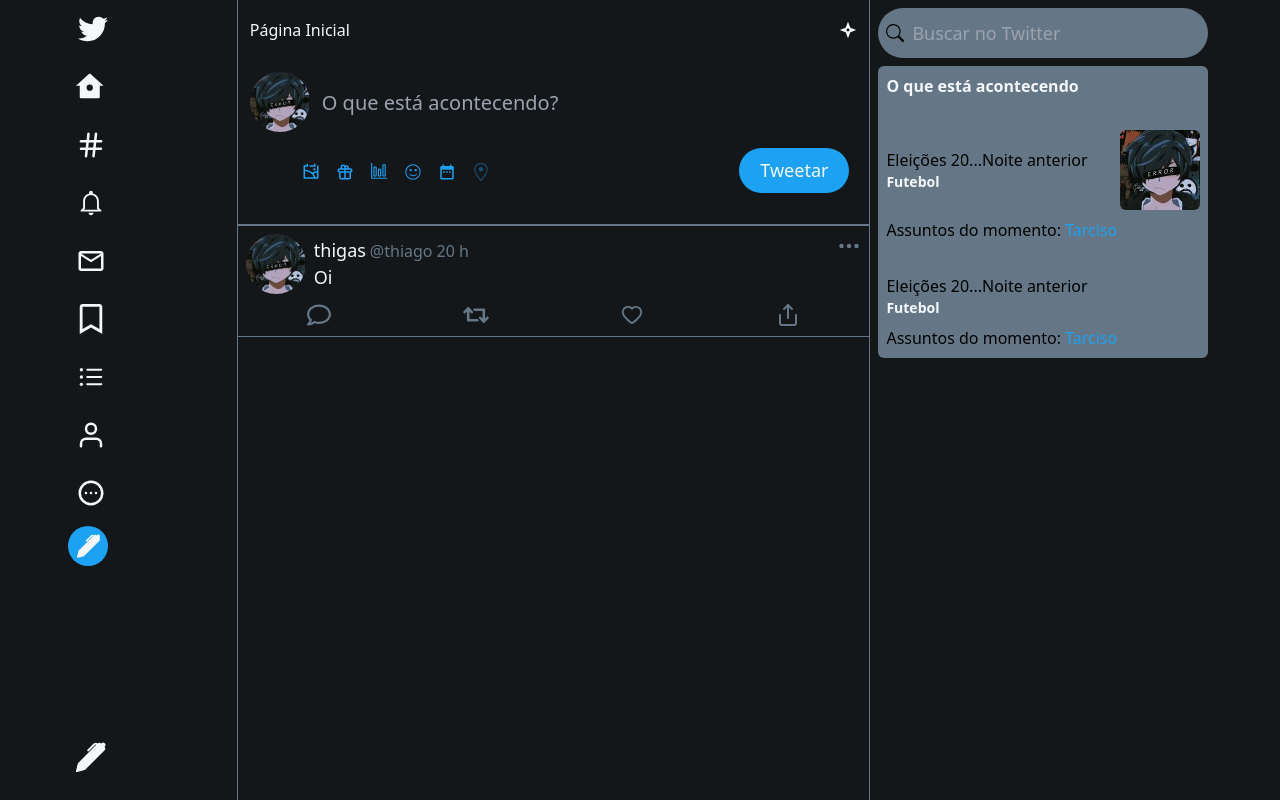
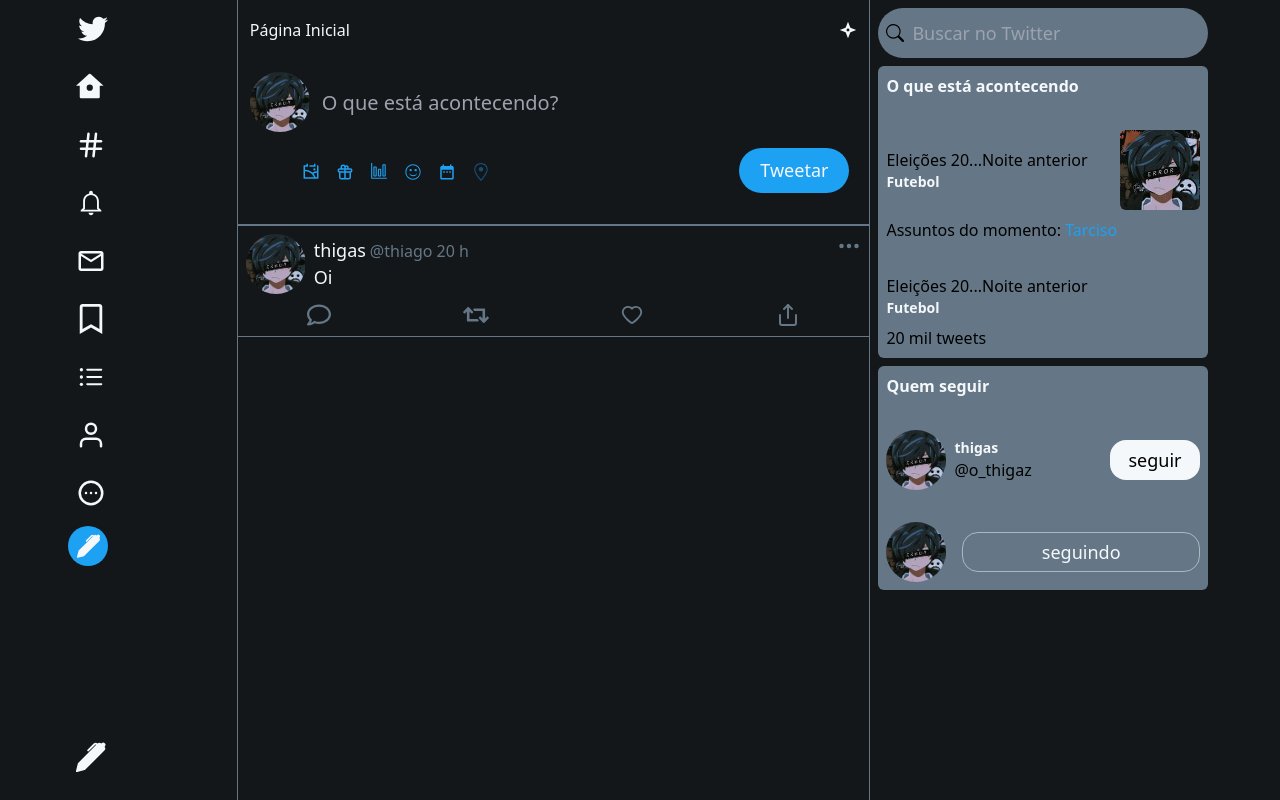
Before and after one commit to constThiagoSilva/twitter-clone, a React (Vite) app: page / in a window 1280 px wide. Built offline with nearby package versions, Linux system fonts and the light colour scheme.

Commit message:
feat: finiish sidebar

```diff
--- a/src/components/WhatHappeningSideBar/index.tsx
+++ b/src/components/WhatHappeningSideBar/index.tsx
@@ -1,69 +1,107 @@
-import {BsSearch as SearchIcon} from 'react-icons/bs'
+import { BsSearch as SearchIcon } from "react-icons/bs";
 import { BsThreeDots as DotsIcon } from "react-icons/bs";
 
-import ProfileImage from '../../assets/profile.jpeg'
+import ProfileImage from "../../assets/profile.jpeg";
 
 export const WhatHappeningSideBar = () => {
   return (
     <div className="hidden lg:flex h-full w-[30%] items-center flex-col p-2">
       <div className="w-full h-[50px] rounded-full bg-gray-600 flex items-center  p-2">
         <div>
-                    <SearchIcon className='text-[18px] font-light'/>
+          <SearchIcon className="text-[18px] font-light" />
         </div>
-                <input type="text" placeholder="Buscar no Twitter" className="w-[90%] bg-gray-600 placeholder:font-light focus:outline-none text-[18px] ml-2 text-white"/>
+        <input
+          type="text"
+          placeholder="Buscar no Twitter"
+          className="w-[90%] bg-gray-600 placeholder:font-light focus:outline-none text-[18px] ml-2 text-white"
+        />
       </div>
 
-            <div className='w-full mt-2 bg-gray-600 rounded-md flex flex-col '>
-                <h2 className='font-bold text-white p-2'>O que está acontecendo</h2>
+      <section className="w-full mt-2 bg-gray-600 rounded-md flex flex-col ">
+        <h2 className="font-bold text-white p-2">O que está acontecendo</h2>
 
-                <div className='mt-4 hover:bg-gray-400 transition-all p-2'>
-                    <div className='w-full cursor-pointer flex items-center '>
-                        <div className='w-full flex-1 flex flex-col'>
-                            <div className='flex items-center'>
-                                <span className='font-thin text-[16px]'>
-                                Eleições 20...
-                                </span>
-                                <span className='font-thin text-[16px]'>
-                                    Noite anterior
-                                </span>
+        <div className="mt-4 hover:bg-gray-400 transition-all p-2">
+          <div className="w-full cursor-pointer flex items-center ">
+            <div className="w-full flex-1 flex flex-col">
+              <div className="flex items-center">
+                <span className="font-thin text-[16px]">Eleições 20...</span>
+                <span className="font-thin text-[16px]">Noite anterior</span>
               </div>
-                            <p className='text-sm text-white font-bold'>
-                                Futebol
-                            </p>
+              <p className="text-sm text-white font-bold">Futebol</p>
             </div>
-                        <div className='h-[80px] w-[80px] rounded-md overflow-hidden'>
-                            <img src={ProfileImage} alt="news image" className='w-full h-full'/>
+            <div className="h-[80px] w-[80px] rounded-md overflow-hidden">
+              <img
+                src={ProfileImage}
+                alt="news image"
+                className="w-full h-full"
+              />
             </div>
           </div>
-                    <div className='w-full text-[16px] mt-2 font-thin'>
-                        <span>Assuntos do momento: <strong className='text-blue-500 font-thin'>Tarciso</strong></span>
+          <div className="w-full text-[16px] mt-2 font-thin">
+            <span>
+              Assuntos do momento:{" "}
+              <strong className="text-blue-500 font-thin">Tarciso</strong>
+            </span>
           </div>
         </div>
 
-                <div className='mt-4 hover:bg-gray-400 transition-all p-2 overflow-hidden'>
-                    <div className='w-full cursor-pointer flex items-center '>
-                        <div className='w-full flex-1 flex flex-col'>
-                            <div className='flex items-center'>
-                                <span className='font-thin text-[16px]'>
-                                Eleições 20...
-                                </span>
-                                <span className='font-thin text-[16px]'>
-                                    Noite anterior
-                                </span>
+        <div className="mt-4 hover:bg-gray-400 transition-all p-2 overflow-hidden">
+          <div className="w-full cursor-pointer flex items-center ">
+            <div className="w-full flex-1 flex flex-col">
+              <div className="flex items-center">
+                <span className="font-thin text-[16px]">Eleições 20...</span>
+                <span className="font-thin text-[16px]">Noite anterior</span>
               </div>
-                            <p className='text-sm text-white font-bold'>
-                                Futebol
-                            </p>
+              <p className="text-sm text-white font-bold">Futebol</p>
             </div>
             <div>
               <DotsIcon className="text-gray-600 text-[24px] cursor-pointer" />
             </div>
           </div>
-                    <div className='w-full text-[16px] mt-2 font-thin'>
-                        <span>Assuntos do momento: <strong className='text-blue-500 font-thin'>Tarciso</strong></span>
+          <div className="w-full text-[16px] mt-2 font-thin">
+            <span>20 mil tweets</span>
           </div>
         </div>
+      </section>
+
+      <section className="w-full mt-2 bg-gray-600 rounded-md flex flex-col ">
+        <h2 className="font-bold text-white p-2">Quem seguir</h2>
+
+        <div className="mt-4 hover:bg-gray-400 transition-all p-2">
+          <div className="w-full cursor-pointer flex items-center ">
+            <div className="h-[60px] w-[60px] rounded-full overflow-hidden">
+              <img
+                src={ProfileImage}
+                alt="news image"
+                className="w-full h-full"
+              />
+            </div>
+            <div className="w-full flex-1 flex flex-col ml-2 mr-2">
+              <h3 className="text-sm text-white font-bold">thigas</h3>
+              <span className="font-thin text-[16px]">@o_thigaz</span>
+            </div>
+            <button className="w-[90px] h-[40px] bg-white rounded-2xl text-[18px] font-medium">
+              seguir
+            </button>
           </div>
         </div>
-    )
-}
+        <div className="mt-4 hover:bg-gray-400 transition-all p-2">
+          <div className="w-full cursor-pointer flex items-center ">
+            <div className="h-[60px] w-[60px] rounded-full overflow-hidden">
+              <img
+                src={ProfileImage}
+                alt="news image"
+                className="w-full h-full"
+              />
+            </div>
+            <button className="ml-4 flex-1 h-[40px] bg-gray-600 border border-gray-400 text-white rounded-2xl text-[18px] font-medium flex items-center justify-center overflow-hidden">
+                <span className="w-full h-full flex items-center justify-center">
+              seguindo
+                </span>
+            </button>
+          </div>
+        </div>
+      </section>
+    </div>
+  );
+};
```
Lines whose indentation alone changed are shown as unchanged.
